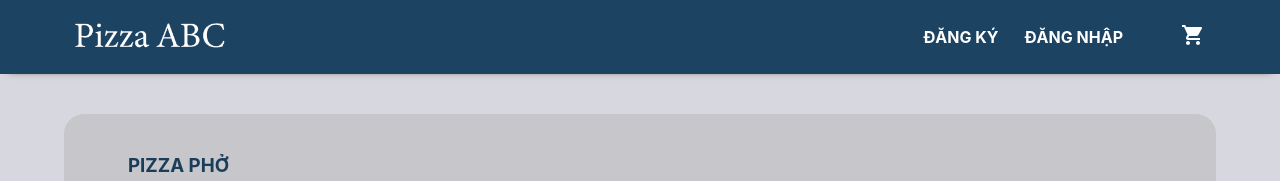
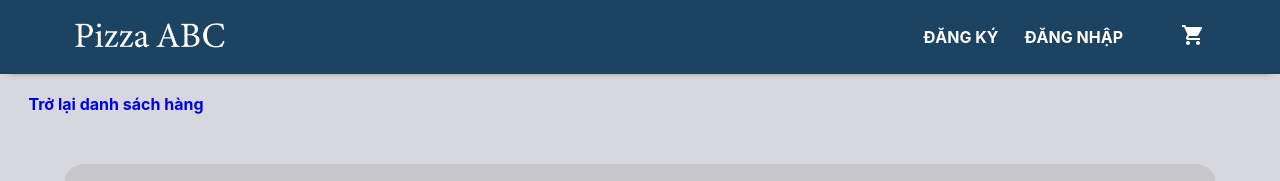
Before and after one commit to dark3691011/pizza-shop, a React (Create React App) app: page /product-detail in a window 1280 px wide. Shown: the top 181 px of the page. Built offline with nearby package versions, Linux system fonts and the light colour scheme.

Commit message:
product detail

```diff
--- a/src/App.js
+++ b/src/App.js
@@ -18,6 +18,7 @@ import UserManagement from './components/user/UserManagement';
 import UserInfo from './components/user/UserInfo';
 import EditUserInfo from './components/user/EditUserInfo';
 import EditPassword from './components/user/EditPassword';
+import Cart from './components/cart/Cart';
 
 function App() {
   useEffect(() => {}, []);
@@ -63,6 +64,7 @@ function App() {
           <Route path='/category' exact component={Category} />
           <Route path='/category/:id' component={Category} />
           <Route path='/product-detail' component={ProductDetail} />
+          <Route path='/cart' component={Cart}/>
           {user &&
             user.role === 'ADMIN' && [
               <Route path='/product-management' component={ProductManagement}/>,
--- /dev/null
+++ b/src/components/cart/Cart.js
@@ -0,0 +1,22 @@
+import React from 'react';
+import CartItem from './CartItem';
+
+function Cart() {
+    return (
+        <div className="cart">
+            <div className="cart_detail">
+                <h2>CHI TIẾT ĐƠN HÀNG</h2>
+                <CartItem/>
+                <div className="total">
+                    <p>Tổng cộng</p>
+                    <p>79000đ</p>
+                </div>
+            </div>
+            <div className="btn__cart">
+                THANH TOÁN
+            </div>
+        </div>
+    )
+}
+
+export default Cart
--- /dev/null
+++ b/src/components/cart/CartItem.js
@@ -0,0 +1,19 @@
+import React from 'react'
+
+function CartItem() {
+    return (
+        <form className="cart__item">
+            <div className="cart__item__left">
+                9" NEW YORK CRUST PIZZA PHO
+            </div>
+            <div className="cart__item__right">
+                <p>150k</p>
+                <button type="submit">
+                    Bỏ chọn
+                </button>
+            </div>
+        </form>
+    )
+}
+
+export default CartItem
--- a/src/components/category/CategoryItem.css
+++ b/src/components/category/CategoryItem.css
@@ -19,7 +19,6 @@
     padding: 20px;
     display: flex;
     justify-content: center;
-    cursor: pointer;
 }
 
 .category__item__image > img {
--- a/src/components/category/CategoryItem.js
+++ b/src/components/category/CategoryItem.js
@@ -1,5 +1,6 @@
 import React from 'react';
 import './CategoryItem.css';
+import {Link} from 'react-router-dom';
 
 function CategoryItem({name, description, image, price}) {
 
@@ -18,9 +19,11 @@ function CategoryItem({name, description, image, price}) {
                 <div className="category__item__description">
                     <p>{description}</p>
                 </div>
-                <div className="category__item__button">
-                    <p>THÊM VÀO ĐƠN HÀNG</p>
-                </div>
+                <Link to="/product-detail">
+                    <div className="category__item__button">
+                        <p>THÊM VÀO ĐƠN HÀNG</p>
+                    </div>
+                </Link>
             </div>
         </div>
     )
--- a/src/components/category/ProductDetail.css
+++ b/src/components/category/ProductDetail.css
@@ -1,3 +1,18 @@
+.go__back{
+    padding: 10px;
+    margin: 10px;
+    display: flex;
+    justify-content: center;
+    align-items: center;
+    max-width: 15vw;
+    border-radius: 10px;
+    text-decoration: none;
+}
+.go__back > :link {
+    text-decoration: none;
+    font-weight: bold;
+}
+
 .product__detail{
     margin: 5vh 5vw 5vh 5vw;
     padding: 5vh 5vw 5vh 5vw;
--- a/src/components/category/ProductDetail.js
+++ b/src/components/category/ProductDetail.js
@@ -1,8 +1,15 @@
 import React from 'react';
-import './ProductDetail.css'
+import './ProductDetail.css';
+import {Link} from 'react-router-dom';
 
 function ProductDetail() {
     return (
+        <div>
+            <div className="go__back">
+                <Link to="/category">
+                        Trở lại danh sách hàng
+                </Link>
+            </div>
             <div className="product__detail">
             <div className="detail__left">
                     <div className="description__product">
@@ -56,6 +63,7 @@ function ProductDetail() {
                     <button type="submit">Đặt bánh</button>
                 </form>
             </div>
+        </div>
     )
 }
 
```
Also changed, not shown: src/components/cart/Cart.css (added). Lines whose indentation alone changed are shown as unchanged.
